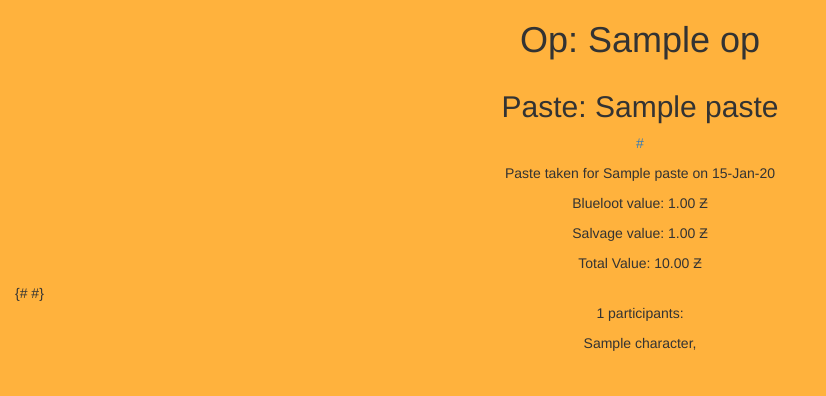
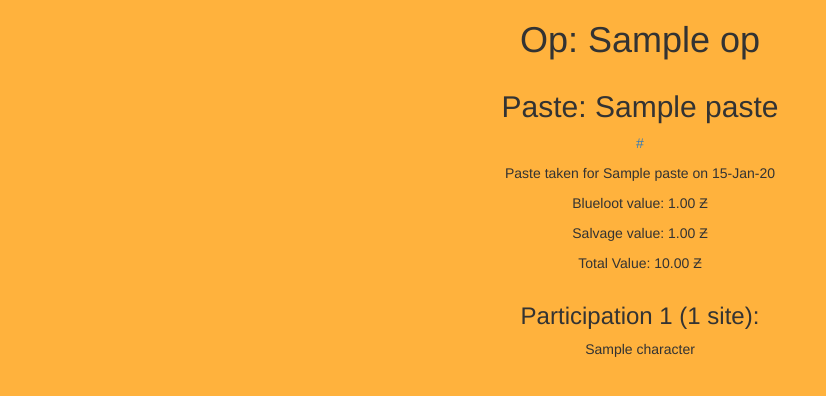
Before and after one commit to all-out/lootparser, a Django app: page /paste/1/ in a window 1280 px wide. Shown: the part 268-664 px from the top of the page, without its empty margins (0-826 px from the left). Run offline with Django 3.2, Linux system fonts and the light colour scheme; tables that the repository leaves empty hold one stand-in row (values such as "Sample post"); some libraries are stand-ins or nearby versions.

Commit message:
moving participation logic completely out of Paste object

```diff
--- a/main/admin.py
+++ b/main/admin.py
@@ -7,6 +7,7 @@ class PasteAdmin(admin.ModelAdmin):
         'ep_id',
         'created',
         'op',
+        'name',
         'blueloot_value',
         'salvage_value',
         'total_value',
--- a/main/models.py
+++ b/main/models.py
@@ -12,7 +12,7 @@ class Paste(models.Model):
     ep_totals_buy = models.FloatField(null=True)
     ep_totals_sell = models.FloatField(null=True)
     ep_totals_volume = models.FloatField(null=True)
-    character = models.ManyToManyField('main.Character', blank=True)
+    creator = models.ForeignKey('main.Character')
     created = models.DateTimeField(editable=False, null=True)
     blueloot_value = models.FloatField(null=True)
     salvage_value = models.FloatField(null=True)
--- a/main/templates/paste-detail.html
+++ b/main/templates/paste-detail.html
@@ -45,26 +45,24 @@
         </div>
     </div>
 
-    {# {% for participation in paste.participation.all  %}
-
-        <p>{{ participation. }}</p>
-
-    {% endfor %} #}
+    {% for participation in paste.participation_set.all  %}
 
         <div class="row">
             <div class="col-sm-12 col_style">
-            <p class="text-center">{{ paste.character.all|length }} participants:</p>
+                <h3 class="text-center">Participation {{ forloop.counter }} ({{ participation.site_count }} site{{participation.site_count|pluralize}}):</h3>
             </div>
         </div>
 
         <div class="row">
             <div class="col-sm-12 col_style">
                 <p class="text-center">
-                {% for character in paste.character.all  %}
-                    {{character}},
-                {% endfor %}
+                    {{ participation.character.all|join:', ' }}
                 </p>
             </div>
         </div>
 
+    {% endfor %}
+
+
+
 {% endblock bodyblock %}
```
Lines whose indentation alone changed are shown as unchanged.
